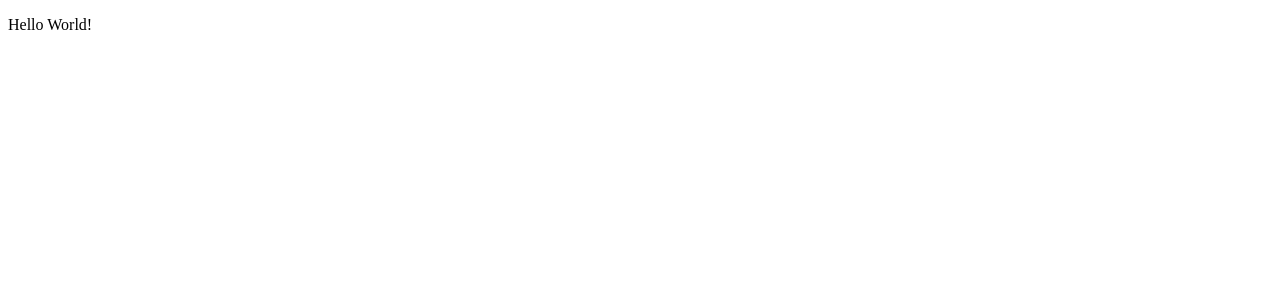
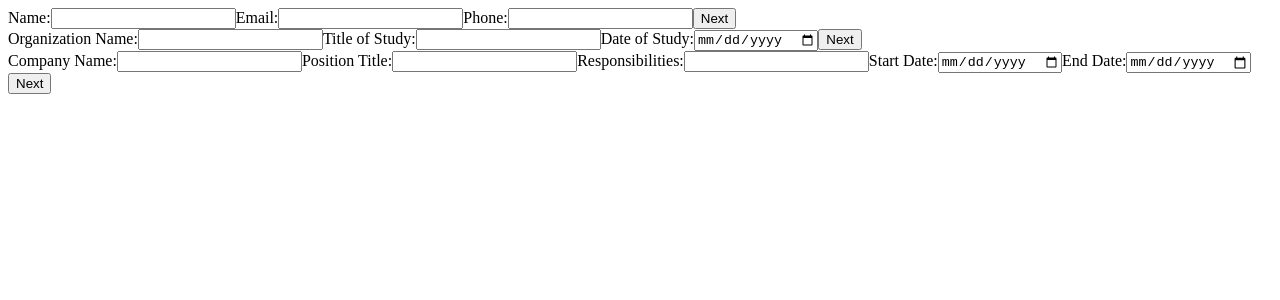
Before and after one commit to LukaTsanavaBTU/odin-cv-application, a React (Vite) app: page / in a window 1280 px wide. Shown: the top 300 px of the page. Built offline with nearby package versions, Linux system fonts and the light colour scheme.

Commit message:
Set up basic input components

```diff
--- a/src/App.jsx
+++ b/src/App.jsx
@@ -1,9 +1,28 @@
+import { useState } from 'react'
 import './App.css'
+import GeneralInformation from './components/GeneralInformation';
+import EducationalExperience from './components/EducationalExperience';
+import PracticalExperiece from './components/PracticalExperience';
 
 export default function App() {
+  const [generalInfo, setGeneralInfo] = useState({});
+  const [educationalExperience, setEducationalExperience] = useState([]);
+  const [practicalExperice, setPracticalExperice] = useState([]);
+
   return (
     <>
-      <p>Hello World!</p>
+      <GeneralInformation
+        generalInfo={generalInfo}
+        setGeneralInfo={setGeneralInfo}
+      />
+      <EducationalExperience
+        educationalExperience={educationalExperience}
+        setEducationalExperience={setEducationalExperience}
+      />
+      <PracticalExperiece
+        practicalExperice={practicalExperice}
+        setPracticalExperice={setPracticalExperice}
+      />
     </>
   )
 }
--- /dev/null
+++ b/src/components/EducationalExperience.jsx
@@ -0,0 +1,32 @@
+export default function EducationalExperience({educationalExperience, setEducationalExperience}) {
+    console.log(educationalExperience);
+    const handleOnSubmit = (e) => {
+        e.preventDefault();
+        setEducationalExperience([
+            ...educationalExperience,
+            {
+                name: e.target.name.value,
+                title: e.target.title.value,
+                date: e.target.date.value,
+            }
+        ]);
+    };
+
+    return (
+        <form onSubmit={handleOnSubmit}>
+            <label>
+                Organization Name:
+                <input type="text" name="name"/>
+            </label>
+            <label>
+                Title of Study:
+                <input type="text" name="title"/>
+            </label>
+            <label>
+                Date of Study:
+                <input type="date" name="date"/>
+            </label>
+            <button>Next</button>
+        </form>
+    );
+}
--- /dev/null
+++ b/src/components/GeneralInformation.jsx
@@ -0,0 +1,28 @@
+export default function GeneralInformation({generalInfo, setGeneralInfo}) {
+    const handleOnSubmit = (e) => {
+        e.preventDefault();
+        setGeneralInfo({
+            name: e.target.name.value,
+            email: e.target.email.value,
+            phone: e.target.phone.value,
+        });
+    };
+
+    return (
+        <form onSubmit={handleOnSubmit}>
+            <label>
+                Name:
+                <input type="text" name="name"/>
+            </label>
+            <label>
+                Email:
+                <input type="email" name="email"/>
+            </label>
+            <label>
+                Phone:
+                <input type="tel" name="phone"/>
+            </label>
+            <button>Next</button>
+        </form>
+    );
+}
--- /dev/null
+++ b/src/components/PracticalExperience.jsx
@@ -0,0 +1,42 @@
+export default function PracticalExperiece({practicalExperice, setPracticalExperice}) {
+    console.log(practicalExperice);
+    const handleOnSubmit = (e) => {
+        e.preventDefault();
+        setPracticalExperice([
+            ...practicalExperice,
+            {
+                name: e.target.name.value,
+                position: e.target.position.value,
+                responsibilities: e.target.responsibilities.value,
+                startDate: e.target.startDate.value,
+                endDate: e.target.endDate.value,
+            }
+        ]);
+    };
+
+    return (
+        <form onSubmit={handleOnSubmit}>
+            <label>
+                Company Name:
+                <input type="text" name="name"/>
+            </label>
+            <label>
+                Position Title:
+                <input type="email" name="position"/>
+            </label>
+            <label>
+                Responsibilities:
+                <input type="tel" name="responsibilities"/>
+            </label>
+            <label>
+                Start Date:
+                <input type="date" name="startDate"/>
+            </label>
+            <label>
+                End Date:
+                <input type="date" name="endDate"/>
+            </label>
+            <button>Next</button>
+        </form>
+    );
+}
```
